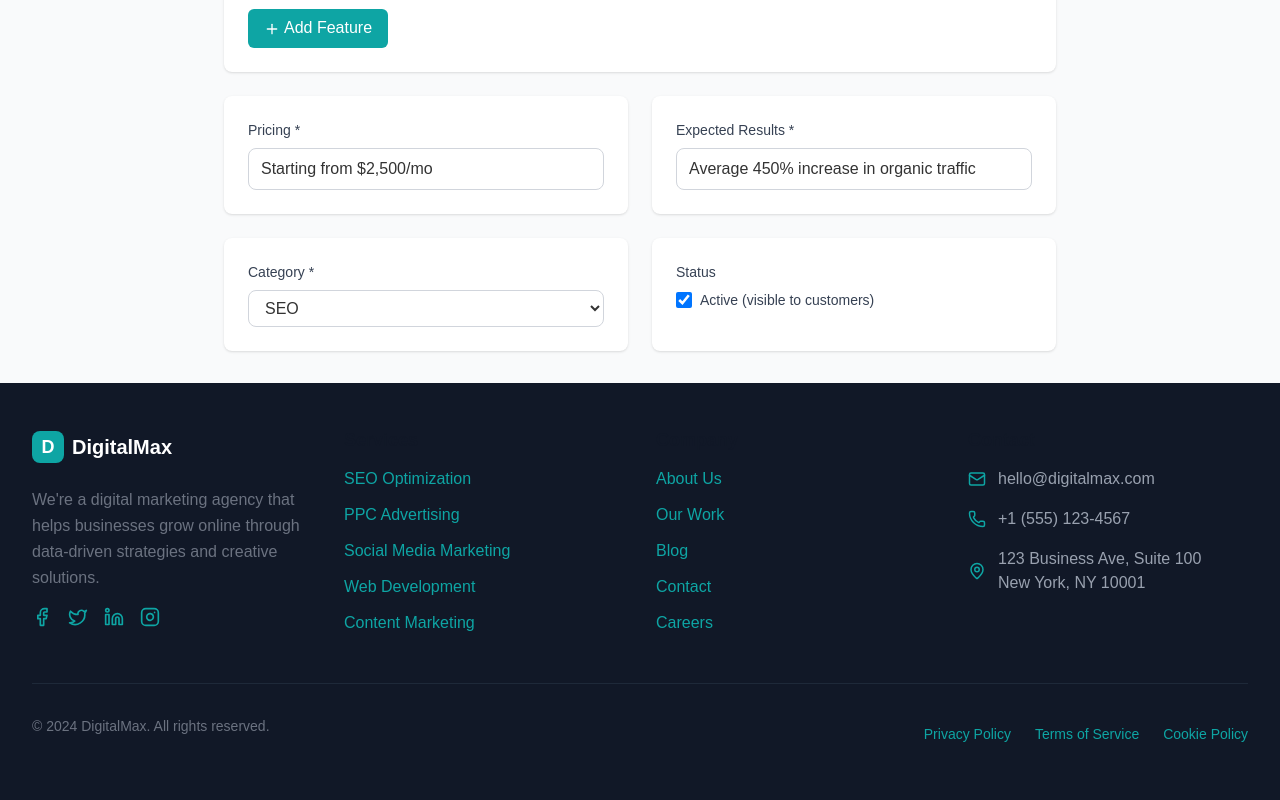
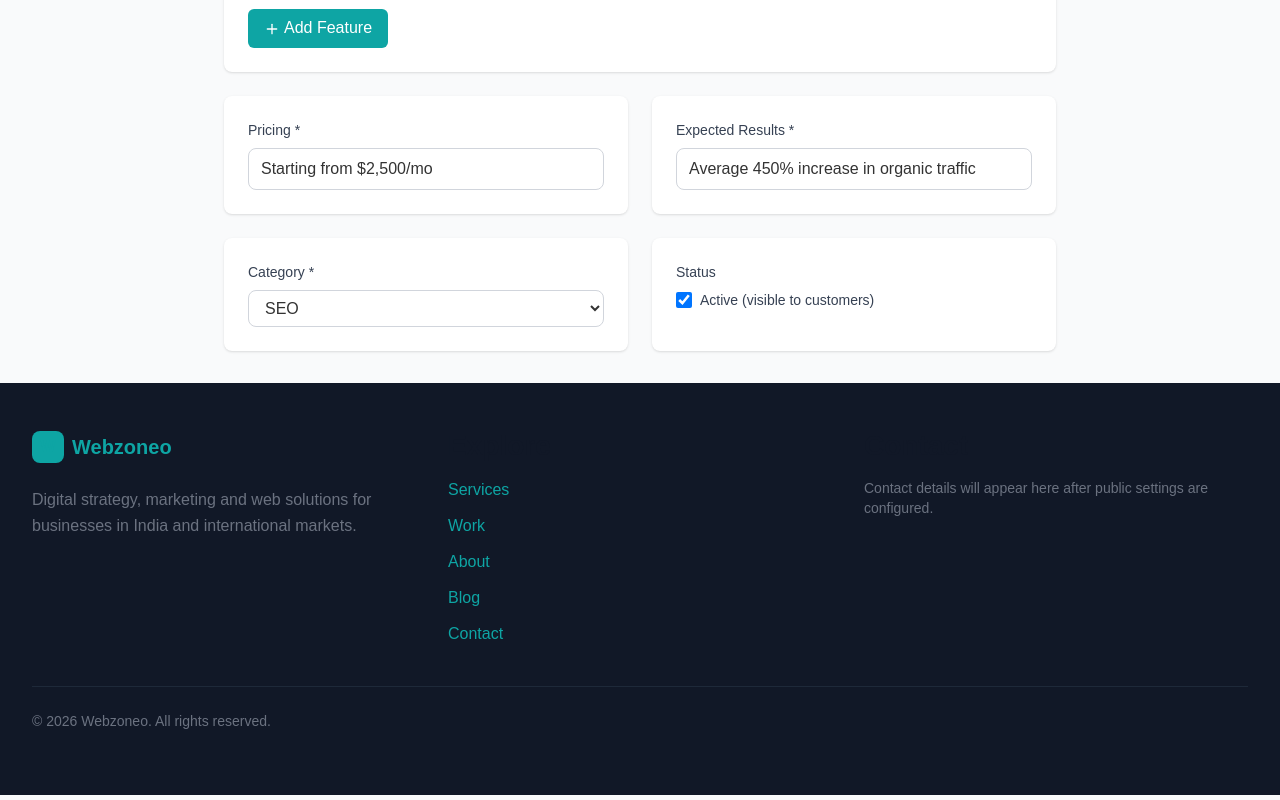
Before and after one commit to Shubhamchaudhary-1596/DigitalM, a React (Vite) app in the folder my-project/: page /admin/services/edit/1 in a window 1280 px wide. Shown: the part 884-1684 px from the top of the page. Built offline with nearby package versions, Linux system fonts and the light colour scheme.

Commit message:
fix: replace placeholder footer details and dead links

```diff
--- a/my-project/src/components/Footer.jsx
+++ b/my-project/src/components/Footer.jsx
@@ -1,94 +1,45 @@
 import React from 'react';
 import { Link } from 'react-router-dom';
-import { Mail, Phone, MapPin, Facebook, Twitter, Linkedin, Instagram } from 'lucide-react';
+import { Mail, Phone, MapPin } from 'lucide-react';
 
 const Footer = () => {
+  const email = import.meta.env.VITE_PUBLIC_CONTACT_EMAIL;
+  const phone = import.meta.env.VITE_PUBLIC_CONTACT_PHONE;
+  const address = import.meta.env.VITE_PUBLIC_CONTACT_ADDRESS;
+
   return (
     <footer className="bg-[#111827] text-white">
       <div className="max-w-7xl mx-auto px-4 sm:px-6 lg:px-8 py-12">
-        <div className="grid grid-cols-1 md:grid-cols-2 lg:grid-cols-4 gap-8">
-          {/* Company Info */}
+        <div className="grid grid-cols-1 md:grid-cols-3 gap-8">
           <div>
-            <div className="flex items-center space-x-2 mb-6">
-              <div className="w-8 h-8 bg-[#0ea5a4] rounded-lg flex items-center justify-center">
-                <span className="text-white font-bold text-lg">D</span>
-              </div>
-              <span className="font-bold text-xl">DigitalMax</span>
-            </div>
-            <p className="text-gray-400 mb-6 leading-relaxed">
-              We're a digital marketing agency that helps businesses grow online through data-driven strategies and creative solutions.
-            </p>
-            <div className="flex space-x-4">
-              <a href="#" className="text-gray-400 hover:text-[#0ea5a4] transition-colors">
-                <Facebook size={20} />
-              </a>
-              <a href="#" className="text-gray-400 hover:text-[#0ea5a4] transition-colors">
-                <Twitter size={20} />
-              </a>
-              <a href="#" className="text-gray-400 hover:text-[#0ea5a4] transition-colors">
-                <Linkedin size={20} />
-              </a>
-              <a href="#" className="text-gray-400 hover:text-[#0ea5a4] transition-colors">
-                <Instagram size={20} />
-              </a>
-            </div>
+            <Link to="/" className="inline-flex items-center space-x-2 mb-6" aria-label="Webzoneo home">
+              <span className="w-8 h-8 bg-[#0ea5a4] rounded-lg flex items-center justify-center font-bold">W</span>
+              <span className="font-bold text-xl">Webzoneo</span>
+            </Link>
+            <p className="text-gray-400 leading-relaxed">Digital strategy, marketing and web solutions for businesses in India and international markets.</p>
           </div>
-
-          {/* Services */}
           <div>
-            <h3 className="font-semibold text-lg mb-6">Services</h3>
+            <h2 className="font-semibold text-lg mb-6">Explore</h2>
             <ul className="space-y-3">
-              <li><Link to="/services/seo" className="text-gray-400 hover:text-white transition-colors">SEO Optimization</Link></li>
-              <li><Link to="/services/ppc" className="text-gray-400 hover:text-white transition-colors">PPC Advertising</Link></li>
-              <li><Link to="/services/social-media" className="text-gray-400 hover:text-white transition-colors">Social Media Marketing</Link></li>
-              <li><Link to="/services/web-development" className="text-gray-400 hover:text-white transition-colors">Web Development</Link></li>
-              <li><Link to="/services/content-marketing" className="text-gray-400 hover:text-white transition-colors">Content Marketing</Link></li>
+              <li><Link to="/services" className="text-gray-400 hover:text-white">Services</Link></li>
+              <li><Link to="/work" className="text-gray-400 hover:text-white">Work</Link></li>
+              <li><Link to="/about" className="text-gray-400 hover:text-white">About</Link></li>
+              <li><Link to="/blog" className="text-gray-400 hover:text-white">Blog</Link></li>
+              <li><Link to="/contact" className="text-gray-400 hover:text-white">Contact</Link></li>
             </ul>
           </div>
-
-          {/* Company */}
           <div>
-            <h3 className="font-semibold text-lg mb-6">Company</h3>
-            <ul className="space-y-3">
-              <li><Link to="/about" className="text-gray-400 hover:text-white transition-colors">About Us</Link></li>
-              <li><Link to="/work" className="text-gray-400 hover:text-white transition-colors">Our Work</Link></li>
-              <li><Link to="/blog" className="text-gray-400 hover:text-white transition-colors">Blog</Link></li>
-              <li><Link to="/contact" className="text-gray-400 hover:text-white transition-colors">Contact</Link></li>
-              <li><a href="#" className="text-gray-400 hover:text-white transition-colors">Careers</a></li>
-            </ul>
-          </div>
-
-          {/* Contact */}
-          <div>
-            <h3 className="font-semibold text-lg mb-6">Contact</h3>
+            <h2 className="font-semibold text-lg mb-6">Contact</h2>
             <div className="space-y-4">
-              <div className="flex items-center space-x-3">
-                <Mail size={18} className="text-[#0ea5a4]" />
-                <span className="text-gray-400">hello@digitalmax.com</span>
-              </div>
-              <div className="flex items-center space-x-3">
-                <Phone size={18} className="text-[#0ea5a4]" />
-                <span className="text-gray-400">+1 (555) 123-4567</span>
-              </div>
-              <div className="flex items-center space-x-3">
-                <MapPin size={18} className="text-[#0ea5a4]" />
-                <span className="text-gray-400">123 Business Ave, Suite 100<br />New York, NY 10001</span>
-              </div>
+              {email && <a href={'mailto:' + email} className="flex items-center gap-3 text-gray-400 hover:text-white"><Mail size={18} className="text-[#0ea5a4]" />{email}</a>}
+              {phone && <a href={'tel:' + phone} className="flex items-center gap-3 text-gray-400 hover:text-white"><Phone size={18} className="text-[#0ea5a4]" />{phone}</a>}
+              {address && <div className="flex items-start gap-3 text-gray-400"><MapPin size={18} className="text-[#0ea5a4] shrink-0" /><span>{address}</span></div>}
+              {!email && !phone && !address && <p className="text-gray-400 text-sm">Contact details will appear here after public settings are configured.</p>}
             </div>
           </div>
         </div>
-
-        <div className="border-t border-gray-800 mt-12 pt-8">
-          <div className="flex flex-col md:flex-row justify-between items-center">
-            <p className="text-gray-400 text-sm">
-              © 2024 DigitalMax. All rights reserved.
-            </p>
-            <div className="flex space-x-6 mt-4 md:mt-0">
-              <a href="#" className="text-gray-400 hover:text-white text-sm transition-colors">Privacy Policy</a>
-              <a href="#" className="text-gray-400 hover:text-white text-sm transition-colors">Terms of Service</a>
-              <a href="#" className="text-gray-400 hover:text-white text-sm transition-colors">Cookie Policy</a>
-            </div>
-          </div>
+        <div className="border-t border-gray-800 mt-10 pt-6">
+          <p className="text-gray-400 text-sm">© {new Date().getFullYear()} Webzoneo. All rights reserved.</p>
         </div>
       </div>
     </footer>
```
